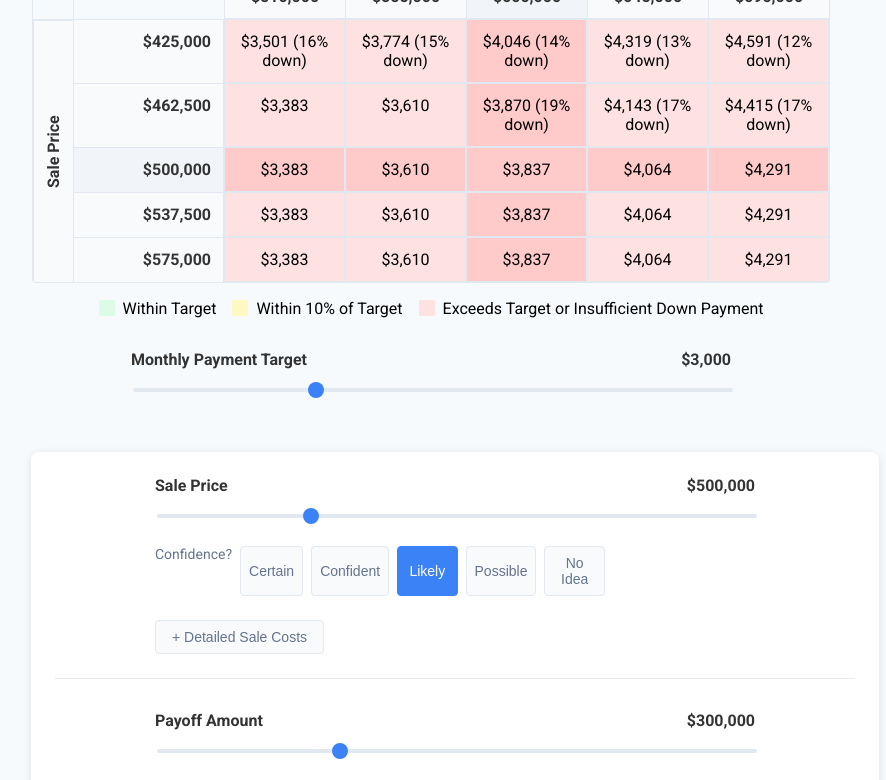
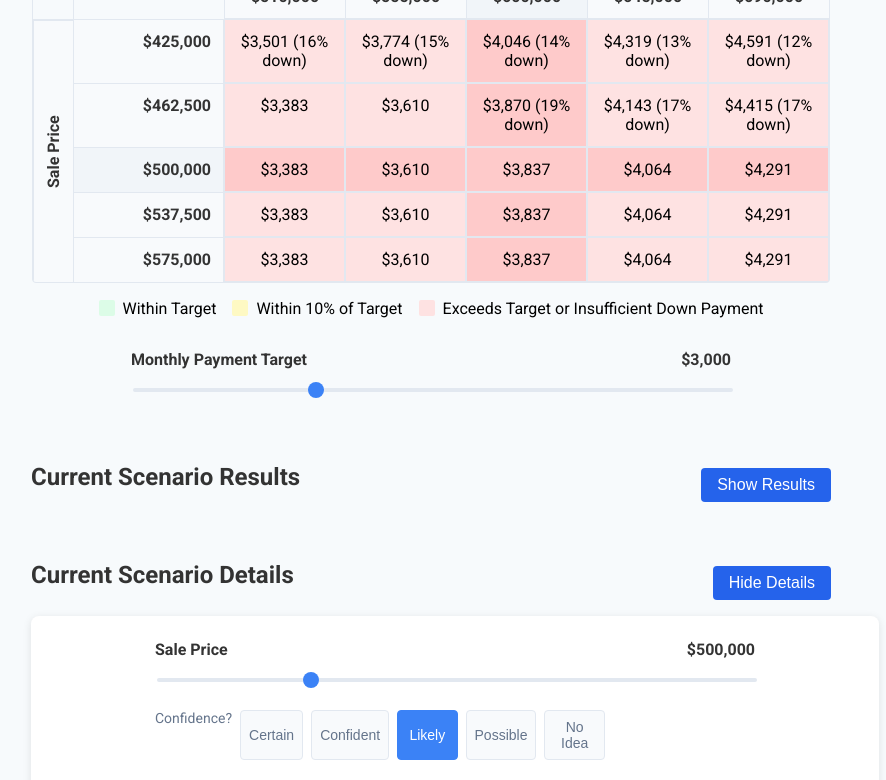
Before and after one commit to trentschade/buy-sell_fullstack_3_next, a Next.js app: page /unified-calculator in a window 1280 px wide. Shown: the part 374-1154 px from the top of the page, without its empty margins (209-1095 px from the left). Built offline with nearby package versions, Linux system fonts and the light colour scheme.

Commit message:
Added the results section

```diff
--- a/pages/unified-calculator.js
+++ b/pages/unified-calculator.js
@@ -1,4 +1,4 @@
-import React from 'react';
+import React, { useState } from 'react';
 import Head from 'next/head';
 import { useCalculator } from '../hooks/useCalculator';
 import SaleSection from '../components/calculator/SaleSection';
@@ -6,6 +6,7 @@ import PayoffSection from '../components/calculator/PayoffSection';
 import PurchaseSection from '../components/calculator/PurchaseSection';
 import TargetPaymentSection from '../components/calculator/TargetPaymentSection';
 import MonthlyPaymentMatrix from '../components/calculator/MonthlyPaymentMatrix';
+import ResultsSection from '../components/calculator/ResultsSection';
 import styles from '../styles/UnifiedCalculator.module.css';
 
 /**
@@ -13,6 +14,8 @@ import styles from '../styles/UnifiedCalculator.module.css';
  * Main component that integrates all calculator functionality
  */
 const UnifiedCalculator = () => {
+  const [showInputs, setShowInputs] = useState(true);
+  const [showResults, setShowResults] = useState(false);
   const {
     mainSliders,
     targetMonthlyPayment,
@@ -38,7 +41,8 @@ const UnifiedCalculator = () => {
 
       <div className={styles.header}>
         <h1>Buy-Sell Calculator</h1>
-        <p>Clarify the interaction between the sale and purchase of two properties.</p>      </div>
+        <p>Clarify the interaction between the sale and purchase of two properties.</p>
+      </div>
 
       <MonthlyPaymentMatrix
         tableData={results.tableData}
@@ -51,7 +55,37 @@ const UnifiedCalculator = () => {
         onTargetPaymentChange={handleTargetPaymentChange}
       />
 
+      <div className={styles.resultsContainer}>
+        <div className={styles.sectionHeader}>
+          <h2>Current Scenario Results</h2>
+          <button
+            onClick={() => setShowResults(!showResults)}
+            className={styles.toggleButton}
+          >
+            {showResults ? 'Hide Results' : 'Show Results'}
+          </button>
+        </div>
+
+        {showResults && (
+          <ResultsSection
+            results={results}
+            targetMonthlyPayment={targetMonthlyPayment}
+          />
+        )}
+      </div>
+
       <div className={styles.mainContent}>
+        <div className={styles.sectionHeader}>
+          <h2>Current Scenario Details</h2>
+          <button
+            onClick={() => setShowInputs(!showInputs)}
+            className={styles.toggleButton}
+          >
+            {showInputs ? 'Hide Details' : 'Show Details'}
+          </button>
+        </div>
+
+        {showInputs && (
           <div className={styles.calculatorSection}>
             <SaleSection
               mainSliders={mainSliders}
@@ -81,6 +115,7 @@ const UnifiedCalculator = () => {
               onToggleExpanded={toggleExpanded}
             />
           </div>
+        )}
       </div>
     </div>
   );
--- a/styles/UnifiedCalculator.module.css
+++ b/styles/UnifiedCalculator.module.css
@@ -439,3 +439,85 @@
   font-weight: 600;
   color: #333;
 }
+
+.toggleButton {
+  padding: 8px 16px;
+  background-color: #2563eb;
+  color: white;
+  border: none;
+  border-radius: 4px;
+  cursor: pointer;
+  font-size: 1rem;
+  margin-top: 1rem;
+  transition: background-color 0.2s;
+}
+
+.toggleButton:hover {
+  background-color: #1d4ed8;
+}
+
+.sectionHeader {
+  display: flex;
+  justify-content: space-between;
+  align-items: center;
+  margin-bottom: 1rem;
+  width: 100%;
+}
+
+.sectionHeader h2 {
+  font-size: 1.5rem;
+  font-weight: 600;
+  color: #333;
+  margin: 0;
+}
+
+.resultsContainer {
+  width: 100%;
+  max-width: 800px;
+  margin: 0 auto 2rem;
+}
+
+.results {
+  background-color: white;
+  border-radius: 8px;
+  box-shadow: 0 2px 8px rgba(0, 0, 0, 0.1);
+  padding: 1.5rem;
+  width: 100%;
+}
+
+.resultGrid {
+  display: grid;
+  grid-template-columns: repeat(auto-fit, minmax(300px, 1fr));
+  gap: 1rem;
+}
+
+.resultItem {
+  display: flex;
+  justify-content: space-between;
+  align-items: center;
+  padding: 0.75rem;
+  background-color: #f8fafc;
+  border-radius: 4px;
+}
+
+.label {
+  font-weight: 600;
+  color: #333;
+}
+
+.value {
+  font-weight: 500;
+  color: #333;
+}
+
+.value.sufficient {
+  color: #16a34a;
+}
+
+.value.warning {
+  color: #ca8a04;
+}
+
+.value.insufficient {
+  color: #dc2626;
+}
```
Lines whose indentation alone changed are shown as unchanged.
